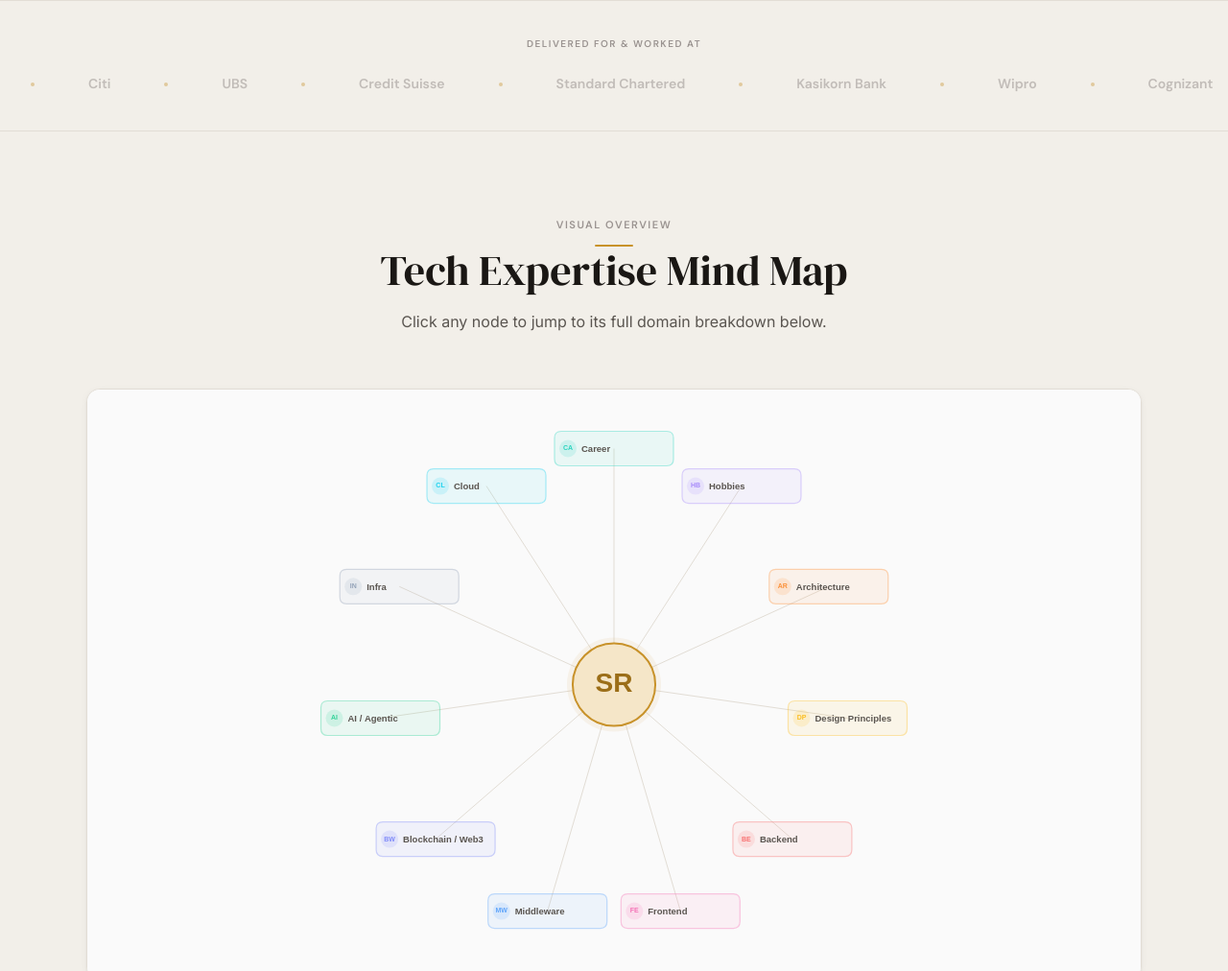
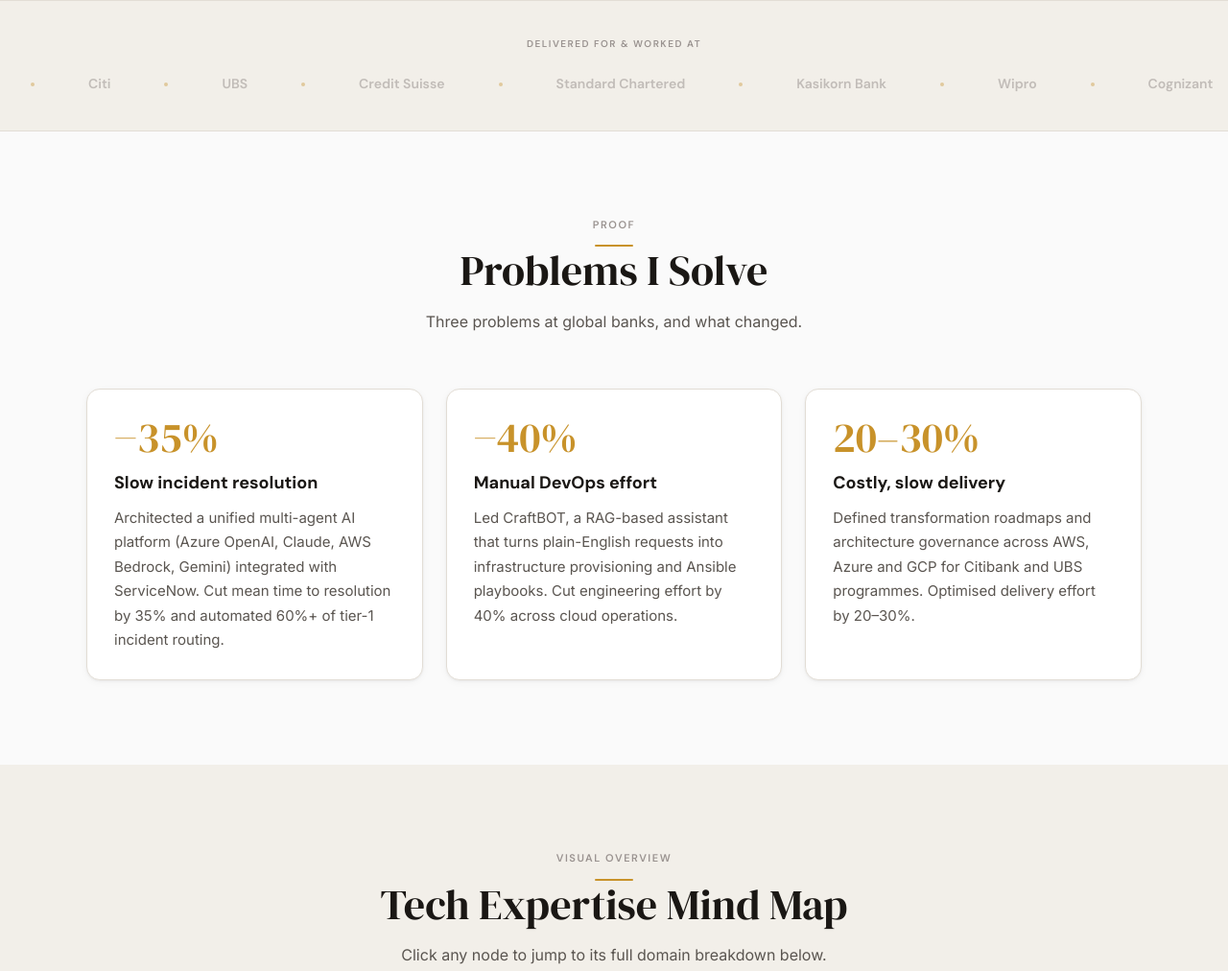
Before and after one commit to roysantu2002/myprofile.io, a plain HTML site: page index.html in a window 1280 px wide. Shown: the part 800-1812 px from the top of the page at 96% size. Drawn offline with Linux system fonts and the light colour scheme.

Commit message:
Add Problems I Solve section; sharpen title and description; fix 18 to 21+ years

```diff
--- a/index.html
+++ b/index.html
@@ -3,8 +3,8 @@
 <head>
   <meta charset="UTF-8">
   <meta name="viewport" content="width=device-width, initial-scale=1.0">
-  <title>Saantu Roy — AI Solution Architect · Agentic AI · 21+ Years</title>
-  <meta name="description" content="Saantu Roy — AI Solution Architect, Agentic AI Specialist and Full-Stack Engineering Leader with 21+ years across banking, fintech and enterprise SaaS in 6 countries.">
+  <title>Saantu Roy — AI Solution Architect · Agentic AI for Banking · MTTR −35%, Effort −40%</title>
+  <meta name="description" content="Saantu Roy — AI Solution Architect who ships agentic AI for global banks: 35% faster incident resolution, 40% less engineering effort. 21+ years across banking, fintech and enterprise SaaS. Open to remote roles.">
   <meta property="og:title" content="Saantu Roy — AI Solution Architect">
   <meta property="og:description" content="21+ years · 6 countries · Agentic AI · Enterprise Architecture · Banking & Fintech">
   <link rel="preconnect" href="https://fonts.googleapis.com">
@@ -595,6 +595,35 @@
   </div>
 </div>
 
+<!-- ── PROBLEMS I SOLVE ── -->
+<section class="section" id="results">
+  <div class="container">
+    <div class="sec-head fup">
+      <span class="sec-label">Proof</span>
+      <div class="divider"></div>
+      <h2 class="sec-h2">Problems I Solve</h2>
+      <p class="sec-desc">Three problems at global banks, and what changed.</p>
+    </div>
+    <div class="fup" style="display:grid;grid-template-columns:repeat(auto-fit,minmax(260px,1fr));gap:24px;">
+      <div style="background:var(--surface);border:1px solid var(--border);border-radius:var(--r);padding:28px;box-shadow:var(--shadow-sm);">
+        <div style="font-family:var(--serif);font-size:44px;color:var(--gold);line-height:1;">−35%</div>
+        <h3 style="font-family:var(--sans);font-size:18px;margin:10px 0 8px;">Slow incident resolution</h3>
+        <p style="font-family:var(--body);font-size:15px;color:var(--text-2);">Architected a unified multi-agent AI platform (Azure OpenAI, Claude, AWS Bedrock, Gemini) integrated with ServiceNow. Cut mean time to resolution by 35% and automated 60%+ of tier-1 incident routing.</p>
+      </div>
+      <div style="background:var(--surface);border:1px solid var(--border);border-radius:var(--r);padding:28px;box-shadow:var(--shadow-sm);">
+        <div style="font-family:var(--serif);font-size:44px;color:var(--gold);line-height:1;">−40%</div>
+        <h3 style="font-family:var(--sans);font-size:18px;margin:10px 0 8px;">Manual DevOps effort</h3>
+        <p style="font-family:var(--body);font-size:15px;color:var(--text-2);">Led CraftBOT, a RAG-based assistant that turns plain-English requests into infrastructure provisioning and Ansible playbooks. Cut engineering effort by 40% across cloud operations.</p>
+      </div>
+      <div style="background:var(--surface);border:1px solid var(--border);border-radius:var(--r);padding:28px;box-shadow:var(--shadow-sm);">
+        <div style="font-family:var(--serif);font-size:44px;color:var(--gold);line-height:1;">20–30%</div>
+        <h3 style="font-family:var(--sans);font-size:18px;margin:10px 0 8px;">Costly, slow delivery</h3>
+        <p style="font-family:var(--body);font-size:15px;color:var(--text-2);">Defined transformation roadmaps and architecture governance across AWS, Azure and GCP for Citibank and UBS programmes. Optimised delivery effort by 20–30%.</p>
+      </div>
+    </div>
+  </div>
+</section>
+
 <!-- ── MIND MAP ── -->
 <section class="section section-alt" id="mindmap">
   <div class="container">
@@ -789,7 +818,7 @@
       <span class="sec-label">Insights &amp; Resources</span>
       <div class="divider"></div>
       <h2 class="sec-h2">Writing &amp; Content</h2>
-      <p class="sec-desc">Sharing 18 years of enterprise AI architecture knowledge — in articles, ebooks and video.</p>
+      <p class="sec-desc">Sharing 21+ years of enterprise AI architecture knowledge — in articles, ebooks and video.</p>
     </div>
     <div class="writing-grid">
       <a href="blog/" class="w-card fup">
```
